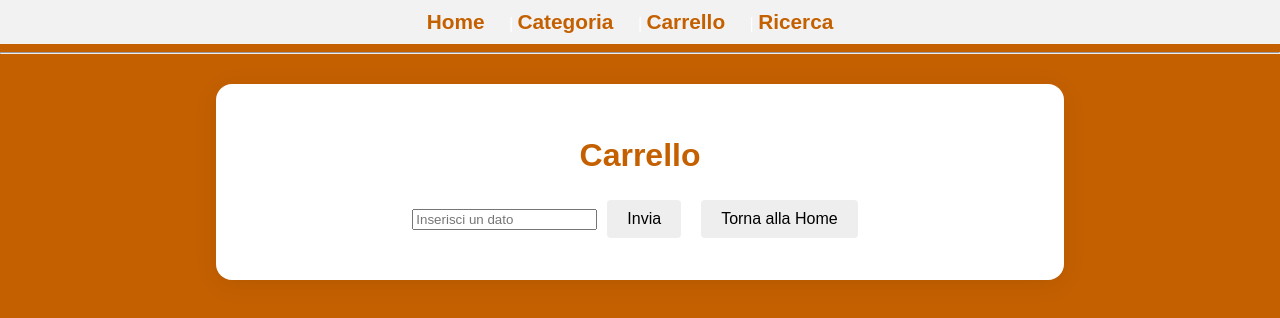
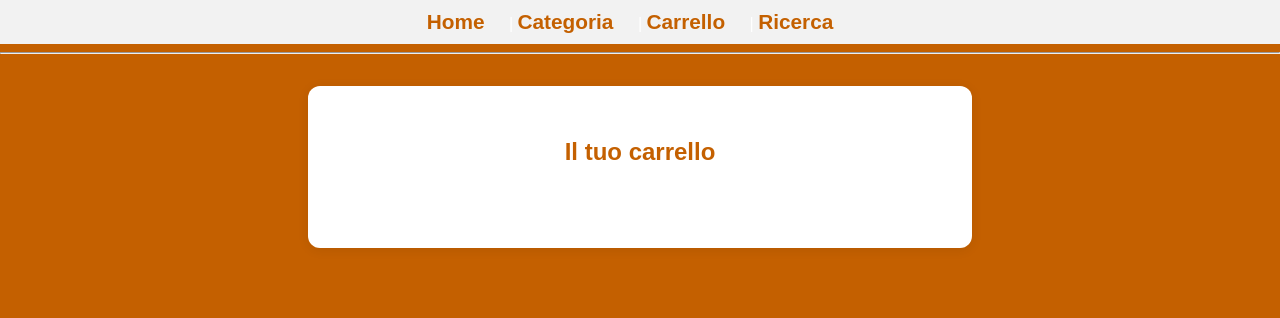
Before and after one commit to Zaidaman/CartExpress, a Vue app in the folder frontend/: page /carrello in a window 1280 px wide. Shown: the top 318 px of the page. Built offline with nearby package versions, Linux system fonts and the light colour scheme.

Commit message:
primo test carrello

```diff
--- /dev/null
+++ b/frontend/src/styles/carrello.scss
@@ -0,0 +1,30 @@
+
+.carrello-container {
+	max-width: 600px;
+	margin: 2rem auto;
+	padding: 2rem;
+	background: #fff;
+	border-radius: 12px;
+	box-shadow: 0 2px 12px rgba(0,0,0,0.08);
+}
+
+.tabella-carrello {
+	width: 100%;
+	border-collapse: collapse;
+	margin-bottom: 1.5rem;
+	th, td {
+		padding: 0.75rem 1rem;
+		text-align: left;
+		border-bottom: 1px solid #eee;
+	}
+	th {
+		background: #f7f7f7;
+		font-weight: 600;
+	}
+}
+
+.totale-carrello {
+	text-align: right;
+	font-size: 1.2rem;
+	margin-top: 1rem;
+}
--- a/frontend/src/views/CarrelloView.vue
+++ b/frontend/src/views/CarrelloView.vue
@@ -1,25 +1,66 @@
+<script setup>
+import { ref, onMounted } from 'vue';
+
+const carrello = ref([]);
+const totale = ref(0);
+
+function leggiCarrelloDaCookie() {
+	const cookie = document.cookie.split('; ').find(row => row.startsWith('carrello='));
+	if (cookie) {
+		try {
+			const arr = JSON.parse(decodeURIComponent(cookie.split('=')[1]));
+			// Converte prezzo e quantita in numeri
+			carrello.value = arr.map(item => ({
+				...item,
+				prezzo: Number(item.prezzo),
+				quantita: Number(item.quantita)
+			}));
+		} catch {
+			carrello.value = [];
+		}
+	} else {
+		carrello.value = [];
+	}
+	calcolaTotale();
+}
+
+function calcolaTotale() {
+	totale.value = carrello.value.reduce((acc, prod) => acc + (prod.prezzo * prod.quantita), 0);
+}
+
+onMounted(() => {
+	leggiCarrelloDaCookie();
+});
+</script>
 
 <template>
-	<div class="view-container">
-		<h1>Carrello</h1>
-		<input v-model="dato" type="text" placeholder="Inserisci un dato" />
-		<button @click="inviaDato">Invia</button>
-		<button @click="tornaHome">Torna alla Home</button>
+	<div class="carrello-container">
+		<h2>Il tuo carrello</h2>
+		<div v-if="carrello.length">
+			<table class="tabella-carrello">
+				<thead>
+					<tr>
+						<th>Prodotto</th>
+						<th>Quantità</th>
+						<th>Prezzo Totale</th>
+					</tr>
+				</thead>
+				<tbody>
+					<tr v-for="item in carrello" :key="item.nome">
+						<td>{{ item.nome }}</td>
+						<td>{{ item.quantita }}</td>
+						<td>{{ (item.prezzo * item.quantita).toFixed(2) }} €</td>
+					</tr>
+				</tbody>
+			</table>
+			<div class="totale-carrello">
+				<strong>Totale complessivo: {{ totale.toFixed(2) }} €</strong>
+			</div>
+		</div>
+		<p v-else>Il carrello è vuoto.</p>
 	</div>
 </template>
 
-<script setup>
-import { ref } from 'vue';
-import { useRouter } from 'vue-router';
-
-const router = useRouter();
-const dato = ref('');
-
-const inviaDato = () => {
-	alert(`Dato inviato: ${dato.value}`);
-};
-
-const tornaHome = () => {
-	router.push('/');
-};
-</script>
+<style lang="scss" scoped>
+@import '../styles/carrello.scss';
+</style>
--- a/frontend/src/views/CategoriaView.vue
+++ b/frontend/src/views/CategoriaView.vue
@@ -66,7 +66,7 @@ function salvaInCookie(prodotto) {
 		carrello.push(item);
 	}
 	// Salva cookie (scadenza 7 giorni)
-	document.cookie = `carrello=${encodeURIComponent(JSON.stringify(carrello))}; path=/; max-age=${60*60*24*7}`;
+	document.cookie = `carrello=${encodeURIComponent(JSON.stringify(carrello))}; path=/; max-age=${604800}`;
 	alert('Prodotto salvato nel carrello!');
 }
 </script>
```
